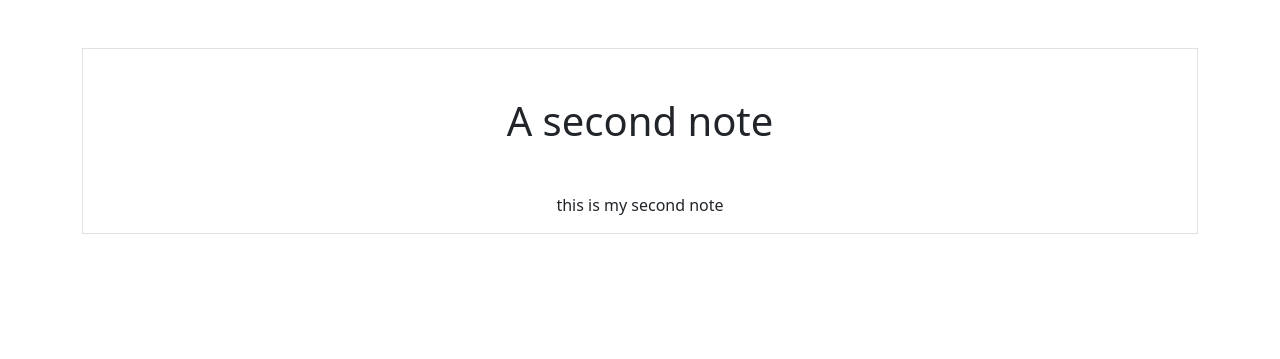
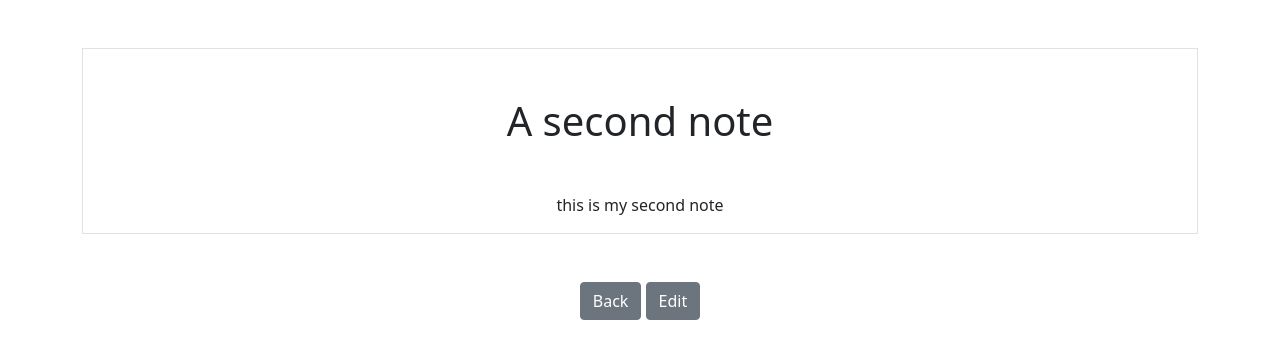
Before and after one commit to gideonclottey/Smart-Notes, a Django app: page /smart/notes/2 in a window 1280 px wide. Shown: the top 359 px of the page. Run offline with Django 3.2, Linux system fonts and the light colour scheme; data comes from the database, SQL or seed files in the repository; both versions use the stored data as it was after the commit.

Commit message:
Implementing the update view with additional routing on template

```diff
--- a/notes/templates/notes/notes_detail.html
+++ b/notes/templates/notes/notes_detail.html
@@ -9,5 +9,7 @@
             <p>{{note.text}}</p>
 
         </div>
+        <a href='{% url 'notes.list' %}' class='btn btn-secondary my-5'>Back</a>
+        <a href='{% url 'notes.update' pk=note.id %}' class='btn btn-secondary'>Edit</a>
 
     {% endblock %}
--- a/notes/templates/notes/notes_form.html
+++ b/notes/templates/notes/notes_form.html
@@ -2,7 +2,7 @@
 
 {% block content %}
 
-<form action="{% url 'notes.new' %}" method="post">
+<form action="" method="post">
   {% csrf_token %}
     {{form.as_p}}
 
@@ -15,5 +15,6 @@
   </div>
 {% endif %}
 
+<a href='{% url 'notes.list' %}' class='btn btn-secondary'>Cancel</a>
 
 {% endblock %}
--- a/notes/urls.py
+++ b/notes/urls.py
@@ -4,5 +4,6 @@ from . import  views
 urlpatterns =[
     path('notes', views.list, name = 'notes.list'),
     path('notes/<int:pk>', views.detail, name = 'notes.detail'),
+    path('notes/<int:pk>/edit', views.NotesUpdateView.as_view(), name = 'notes.update'),
     path('notes/new', views.NotesCreateView.as_view(), name='notes.new'),
 ]
--- a/notes/views.py
+++ b/notes/views.py
@@ -1,7 +1,7 @@
 from django.shortcuts import render
 from .models import Notes
 from django.http import Http404
-from django.views.generic import  CreateView
+from django.views.generic import  CreateView, UpdateView
 from .forms import NotesForm
 
 # Create your views here.
@@ -23,3 +23,8 @@ class NotesCreateView(CreateView):
     model = Notes
     form_class = NotesForm
     success_url = '/smart/notes'
+
+class NotesUpdateView(UpdateView):
+    model = Notes
+    form_class = NotesForm
+    success_url = '/smart/notes'
```
Also changed, not shown: db.sqlite3.
